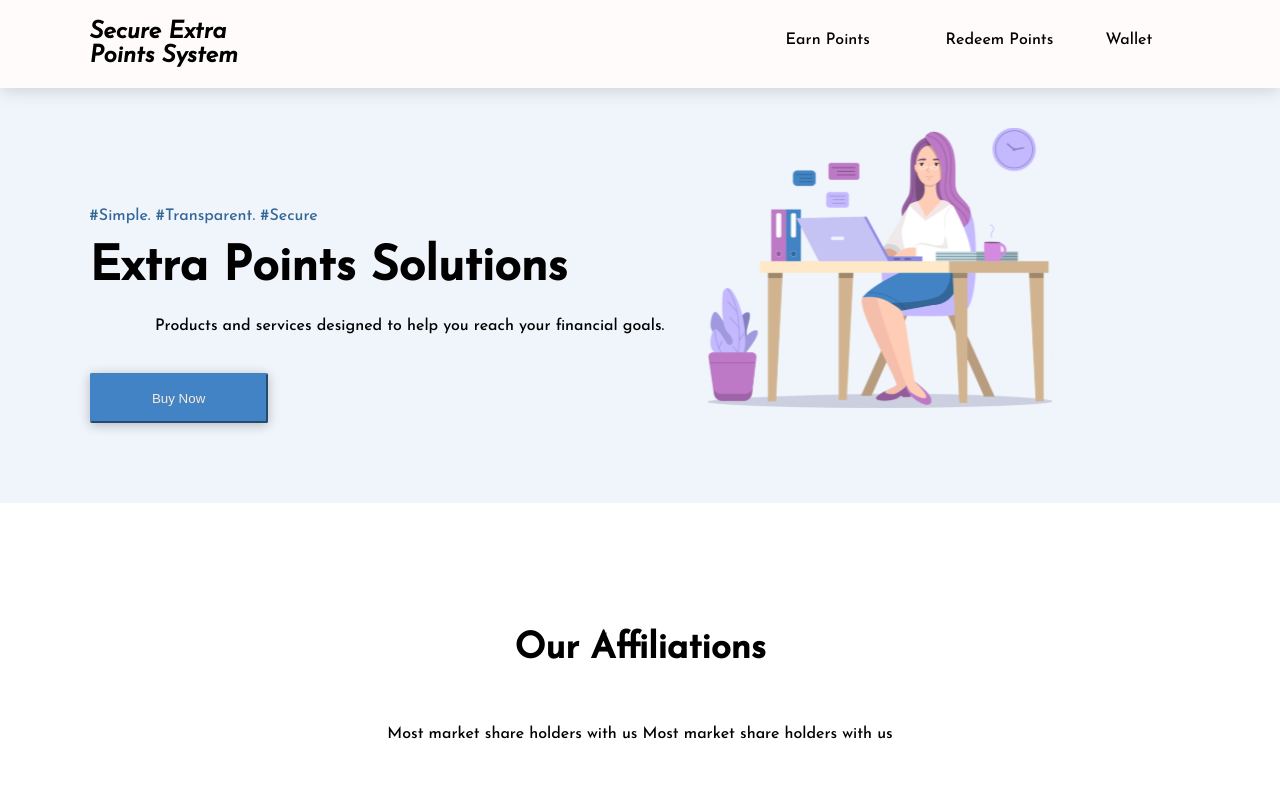
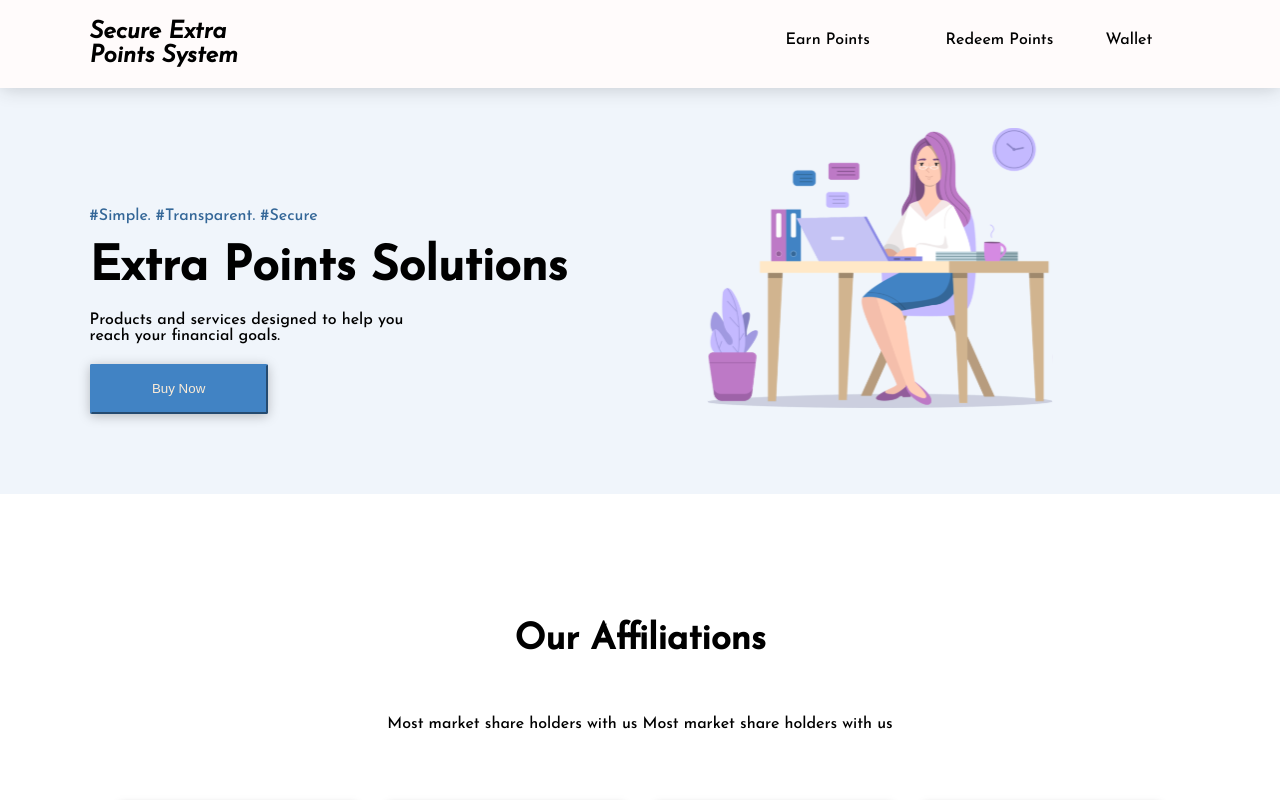
Before and after one commit to Prachet0500/blockchain-project, a React (Create React App) app in the folder client/: page / in a window 1280 px wide. Shown: the top 800 px of the page. Built offline with nearby package versions, Linux system fonts and the light colour scheme.

Commit message:
solved the css collision issue

```diff
--- a/client/src/components/cardHeader/cardHeader.js
+++ b/client/src/components/cardHeader/cardHeader.js
@@ -5,7 +5,7 @@ function CardHeader(){
         <div className="CardHeader">
             <div className='Title'>Our Affiliations</div>
             <br/>
-            <div className='description'>Most market share holders with us  Most market share holders with us </div>
+            <div className='Description'>Most market share holders with us  Most market share holders with us </div>
         </div>
     )
 }
--- a/client/src/components/cardHeader/style.css
+++ b/client/src/components/cardHeader/style.css
@@ -15,7 +15,7 @@ margin-bottom: 2%;
 color: #000000;
 
   }
-  .description{
+  .Description{
     width: 100%;
     display:block;
     /* flex-direction: column; */
```
